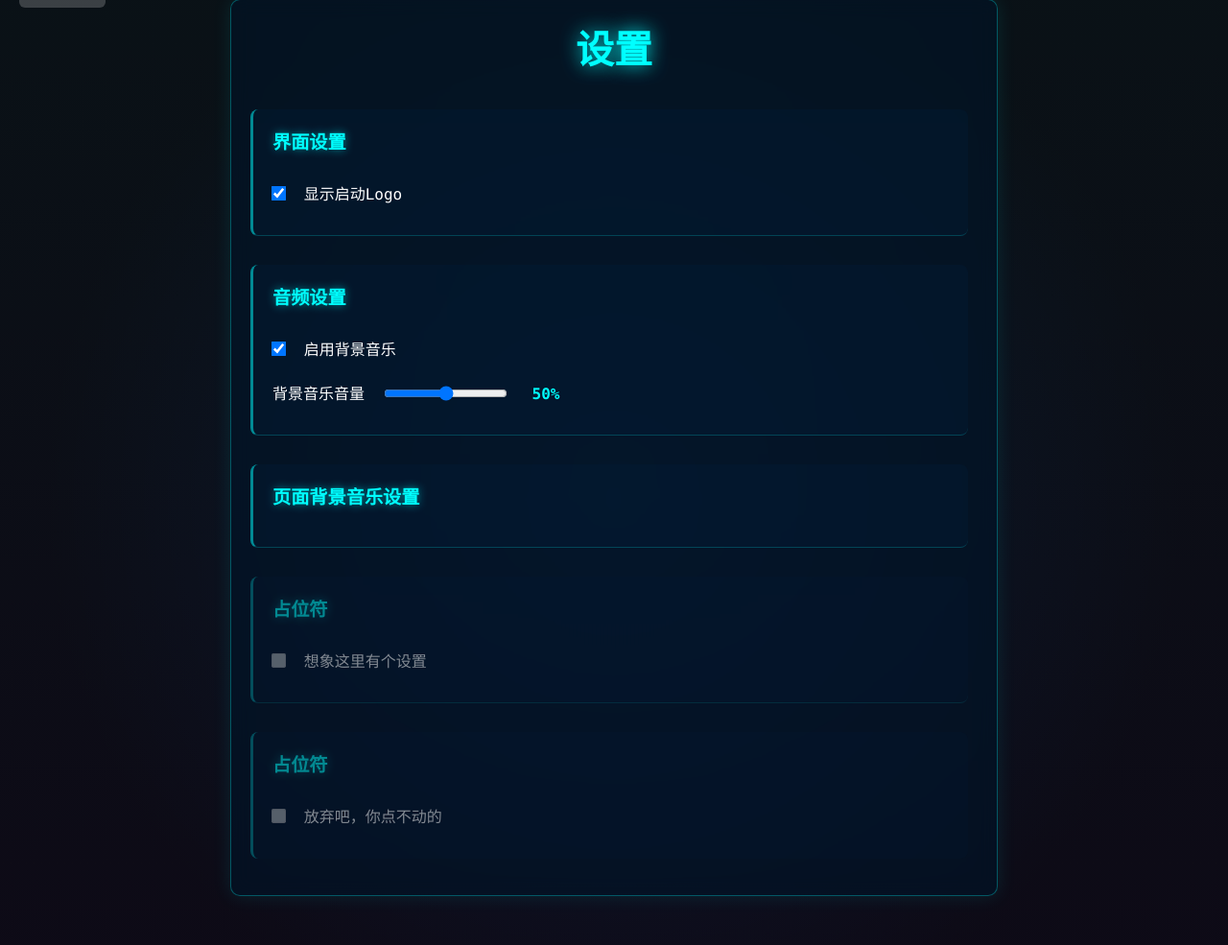
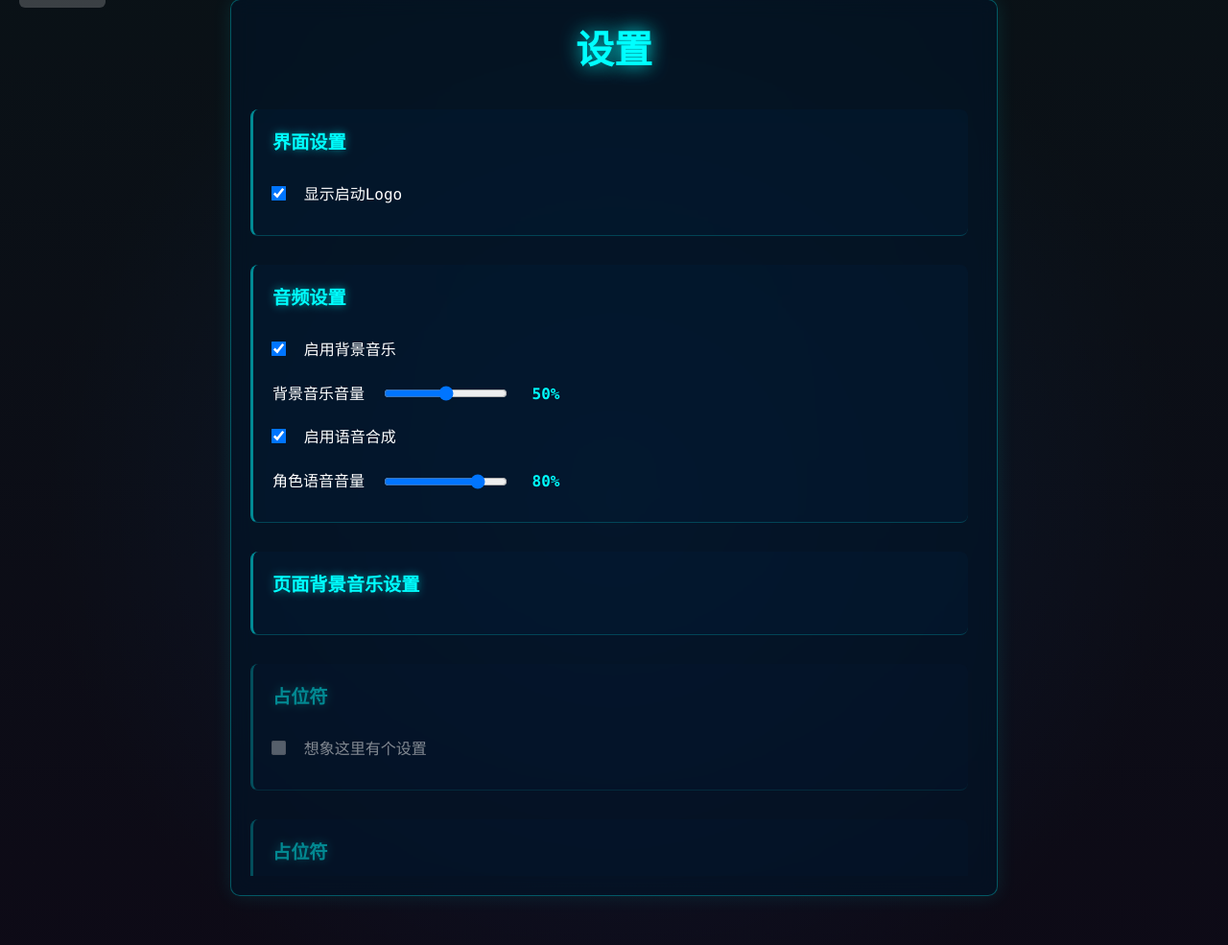
Before and after one commit to xhc2008/CABM, a Flask app: page /settings in a window 1280 px wide. Shown: the part 51-1036 px from the top of the page at 96% size. Run offline with Flask 3, Linux system fonts and the light colour scheme; data that the repository does not hold is empty.

Commit message:
feat: TTS开关

```diff
--- a/routes/misc_routes.py
+++ b/routes/misc_routes.py
@@ -28,10 +28,17 @@ def serve_story_file(filename):
 
 @bp.route('/api/tts', methods=['POST'])
 def serve_tts():
+    # 检查TTS是否启用（从前端传递的参数或默认启用）
+    data = request.get_json()
+    tts_enabled = data.get("enabled", True)  # 默认启用，兼容旧版本
+
+    if not tts_enabled:
+        return jsonify({"error": "TTS功能已关闭"}), 400
+
     tts = current_app.tts
     if tts is None or not tts.running():
         return jsonify({"error": "语音合成服务未启用/连接失败"}), 400
-    data = request.get_json()
+
     text = data.get("text", "").strip()
     role = data.get("role", "AI助手")
     if not text:
--- a/templates/chat.html
+++ b/templates/chat.html
@@ -118,6 +118,10 @@
     <script>
         // 设置当前页面
         window.addEventListener('DOMContentLoaded', function() {
+            // 初始化TTS设置
+            window.ttsEnabled = localStorage.getItem('ttsEnabled') !== 'false';
+            window.ttsVolume = parseFloat(localStorage.getItem('ttsVolume') || '80') / 100;
+
             if (window.bgmService) {
                 window.bgmService.setCurrentPage('chat');
             }
--- a/templates/custom_character.html
+++ b/templates/custom_character.html
@@ -167,6 +167,10 @@
     <script>
         // 设置当前页面
         window.addEventListener('DOMContentLoaded', function() {
+            // 初始化TTS设置
+            window.ttsEnabled = localStorage.getItem('ttsEnabled') !== 'false';
+            window.ttsVolume = parseFloat(localStorage.getItem('ttsVolume') || '80') / 100;
+
             if (window.bgmService) {
                 window.bgmService.setCurrentPage('custom_character');
             }
--- a/templates/index.html
+++ b/templates/index.html
@@ -42,6 +42,10 @@
                 window.bgmService.setCurrentPage('index');
             }
 
+            // 初始化TTS设置
+            window.ttsEnabled = localStorage.getItem('ttsEnabled') !== 'false';
+            window.ttsVolume = parseFloat(localStorage.getItem('ttsVolume') || '80') / 100;
+
             // 获取设置
             const showLogo = localStorage.getItem('showLogoSplash') !== 'false';
 
--- a/templates/select_character.html
+++ b/templates/select_character.html
@@ -58,6 +58,10 @@
 	<script>
         // 设置当前页面
         window.addEventListener('DOMContentLoaded', function() {
+            // 初始化TTS设置
+            window.ttsEnabled = localStorage.getItem('ttsEnabled') !== 'false';
+            window.ttsVolume = parseFloat(localStorage.getItem('ttsVolume') || '80') / 100;
+
             if (window.bgmService) {
                 window.bgmService.setCurrentPage('select_character');
             }
--- a/templates/settings.html
+++ b/templates/settings.html
@@ -183,8 +183,21 @@
                     <div class="setting-item">
                         <label class="volume-control">
                             <span>背景音乐音量</span>
-                            <input type="range" id="bgmVolume" min="0" max="100" value="50">
-                            <span id="volumeValue" class="volume-value">50%</span>
+                            <input type="range" id="bgmVolume" min="0" max="100" value="40">
+                            <span id="volumeValue" class="volume-value">40%</span>
+                        </label>
+                    </div>
+                    <div class="setting-item">
+                        <label for="ttsToggle">
+                            <input type="checkbox" id="ttsToggle">
+                            <span>启用语音合成</span>
+                        </label>
+                    </div>
+                    <div class="setting-item">
+                        <label class="volume-control">
+                            <span>角色语音音量</span>
+                            <input type="range" id="ttsVolume" min="0" max="100" value="80">
+                            <span id="ttsVolumeValue" class="volume-value">80%</span>
                         </label>
                     </div>
                 </div>
@@ -226,17 +239,25 @@
             const bgmToggle = document.getElementById('bgmToggle');
             const bgmVolume = document.getElementById('bgmVolume');
             const volumeValue = document.getElementById('volumeValue');
+            const ttsToggle = document.getElementById('ttsToggle');
+            const ttsVolume = document.getElementById('ttsVolume');
+            const ttsVolumeValue = document.getElementById('ttsVolumeValue');
             const pageBgmConfigs = document.getElementById('pageBgmConfigs');
 
             // 从localStorage加载设置
             const showLogo = localStorage.getItem('showLogoSplash') !== 'false';
             const bgmEnabled = localStorage.getItem('bgmEnabled') !== 'false';
             const savedVolume = localStorage.getItem('bgmVolume') || '50';
+            const ttsEnabled = localStorage.getItem('ttsEnabled') !== 'false';
+            const savedTtsVolume = localStorage.getItem('ttsVolume') || '80';
 
             showLogoToggle.checked = showLogo;
             bgmToggle.checked = bgmEnabled;
             bgmVolume.value = savedVolume;
             volumeValue.textContent = savedVolume + '%';
+            ttsToggle.checked = ttsEnabled;
+            ttsVolume.value = savedTtsVolume;
+            ttsVolumeValue.textContent = savedTtsVolume + '%';
 
             // 生成页面BGM配置控件
             function generatePageBgmControls() {
@@ -320,6 +341,20 @@
                 }
             });
 
+            ttsToggle.addEventListener('change', function() {
+                localStorage.setItem('ttsEnabled', this.checked);
+                window.ttsEnabled = this.checked;
+                console.log('TTS开关状态:', this.checked);
+            });
+
+            ttsVolume.addEventListener('input', function() {
+                const volume = this.value;
+                ttsVolumeValue.textContent = volume + '%';
+                localStorage.setItem('ttsVolume', volume);
+                window.ttsVolume = volume / 100;
+                console.log('TTS音量设置:', volume + '%');
+            });
+
             // 初始化BGM设置
             if (window.bgmService) {
                 // 等待BGM服务加载完成
@@ -334,6 +369,11 @@
                     }
                 }, 100);
             }
+
+            // 初始化TTS设置
+            window.ttsEnabled = ttsEnabled;
+            window.ttsVolume = savedTtsVolume / 100;
+            console.log('初始化TTS设置 - 启用:', ttsEnabled, '音量:', savedTtsVolume + '%');
         });
     </script>
     <script>
--- a/templates/story.html
+++ b/templates/story.html
@@ -794,6 +794,10 @@
     <script>
         // 设置当前页面
         window.addEventListener('DOMContentLoaded', function() {
+            // 初始化TTS设置
+            window.ttsEnabled = localStorage.getItem('ttsEnabled') !== 'false';
+            window.ttsVolume = parseFloat(localStorage.getItem('ttsVolume') || '80') / 100;
+
             if (window.bgmService) {
                 window.bgmService.setCurrentPage('story');
             }
--- a/templates/story_chat.html
+++ b/templates/story_chat.html
@@ -307,6 +307,10 @@
     <script>
         // 设置当前页面
         window.addEventListener('DOMContentLoaded', function() {
+            // 初始化TTS设置
+            window.ttsEnabled = localStorage.getItem('ttsEnabled') !== 'false';
+            window.ttsVolume = parseFloat(localStorage.getItem('ttsVolume') || '80') / 100;
+
             if (window.bgmService) {
                 window.bgmService.setCurrentPage('story_chat');
             }
```
Also changed, not shown: static/js/audio-service.js (+12 -4 lines), README.md.
